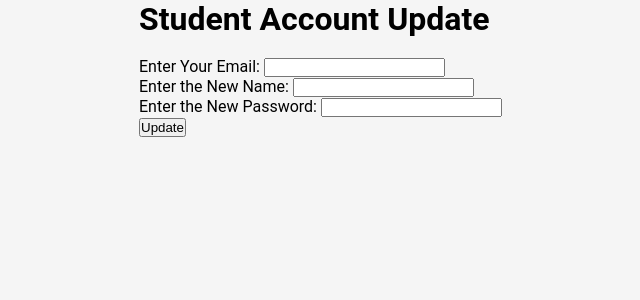
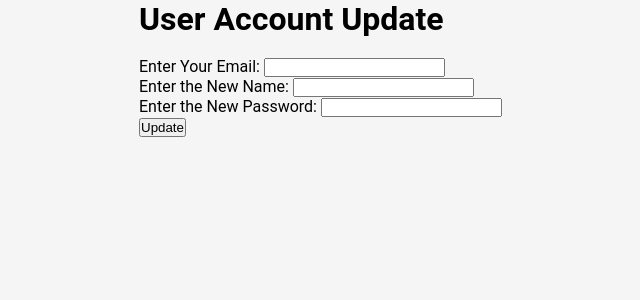
Before and after one commit to Vikram-M-hub/Resale-good, a FastAPI app: page /update/admin in a window 1280 px wide. Shown: the top 300 px of the page, without its empty margins (261-901 px from the left). Run offline with FastAPI, Linux system fonts and the light colour scheme.

Commit message:
updated models

```diff
--- a/app.py
+++ b/app.py
@@ -32,147 +32,147 @@ async def home(request: Request):
     return templates.TemplateResponse("base.html", {"request": request, "result": result})
 
 #########################################
-#  CRUD Operations in MongoDB for Students Collection    #
+#  CRUD Operations in MongoDB for users Collection    #
 #########################################
 
-# add new student
+# add new user
 '''
-    http://127.0.0.1:8000/student/signup
+    http://127.0.0.1:8000/user/signup
 '''
 
 
-@app.get("/student/signup", response_description="Add new student", response_class=HTMLResponse)
-async def create_student(request: Request):
-    return templates.TemplateResponse("student_signup.html", {"request": request, "result": None})
+@app.get("/user/signup", response_description="Add new user", response_class=HTMLResponse)
+async def create_user(request: Request):
+    return templates.TemplateResponse("user_signup.html", {"request": request, "result": None})
 
 '''
-    http://127.0.0.1:8000/db/students/add
+    http://127.0.0.1:8000/db/users/add
 '''
 
 
-@app.post("/db/students/add", response_description="Add new student", response_class=HTMLResponse)
-async def create_student(request: Request, name: str = Form(...), email: EmailStr = Form(...), password: str = Form(...)):
+@app.post("/db/users/add", response_description="Add new user", response_class=HTMLResponse)
+async def create_user(request: Request, name: str = Form(...), email: EmailStr = Form(...), password: str = Form(...)):
     # r_json = await request.json()
     try:
-        student = await db["students"].find_one({"email": email})
-        if student:
+        user = await db["users"].find_one({"email": email})
+        if user:
             raise HTTPException(
                 status_code=404, detail=f"Email Already Exists")
         hashed_password = get_password_hash(password)
-        student = {
+        user = {
             'name': name,
             'email': email,
             'hashed_password': hashed_password
         }
-        new_student = await db["students"].insert_one(student)
-        created_student = await db["students"].find_one({"_id": new_student.inserted_id})
+        new_user = await db["users"].insert_one(user)
+        created_user = await db["users"].find_one({"_id": new_user.inserted_id})
         result = {
-            # 'id': created_student['_id'],
-            'name': created_student['name'],
-            'email': created_student['email'],
-            'message': "Student created successfully"
+            # 'id': created_user['_id'],
+            'name': created_user['name'],
+            'email': created_user['email'],
+            'message': "user created successfully"
         }
         return templates.TemplateResponse("base.html", {"request": request, "result": result})
 
     except Exception as e:
         return templates.TemplateResponse("base.html", {"request": request, "result": e})
 
-# Get all students
+# Get all users
 '''
-    http://127.0.0.1:8000/get/students/all
+    http://127.0.0.1:8000/get/users/all
 '''
 
 
-@app.get("/get/students/all", response_description="List all students",  response_class=HTMLResponse)
-async def list_students(request: Request):
-    students = await db["students"].find().to_list(1000)
+@app.get("/get/users/all", response_description="List all users",  response_class=HTMLResponse)
+async def list_users(request: Request):
+    users = await db["users"].find().to_list(1000)
     result = {
-        'students ': students,
-        'message': "List of all students get successfully"
+        'users ': users,
+        'message': "List of all users get successfully"
     }
     return templates.TemplateResponse("base.html", {"request": request, "result": result})
 
-# Get one Student
+# Get one user
 '''
-    http://127.0.0.1:8000/get/student/{email}
+    http://127.0.0.1:8000/get/user/{email}
 '''
 
 
-@app.get("/get/student/{email}", response_description="Get a single student", response_class=HTMLResponse)
-async def show_student(request: Request, email: EmailStr):
-    if (student := await db["students"].find_one({"email": email})) is not None:
+@app.get("/get/user/{email}", response_description="Get a single user", response_class=HTMLResponse)
+async def show_user(request: Request, email: EmailStr):
+    if (user := await db["users"].find_one({"email": email})) is not None:
         result = {
-            # 'id': created_student['_id'],
-            'name': student['name'],
-            'email': student['email'],
-            'message': "Student info obtained successfully"
+            # 'id': created_user['_id'],
+            'name': user['name'],
+            'email': user['email'],
+            'message': "user info obtained successfully"
         }
         return templates.TemplateResponse("base.html", {"request": request, "result": result})
 
-    raise HTTPException(status_code=404, detail=f"Student not found")
+    raise HTTPException(status_code=404, detail=f"user not found")
 
-# Update Student
+# Update user
 '''
-    http://127.0.0.1:8000/update/student
+    http://127.0.0.1:8000/update/user
 '''
 
 
-@app.get("/update/student", response_description="Update a student", response_class=HTMLResponse)
-async def update_student(request: Request):
-    return templates.TemplateResponse("student_update.html", {"request": request, "result": None})
+@app.get("/update/user", response_description="Update a user", response_class=HTMLResponse)
+async def update_user(request: Request):
+    return templates.TemplateResponse("user_update.html", {"request": request, "result": None})
 
 '''
-    http://127.0.0.1:8000/db/students/update
+    http://127.0.0.1:8000/db/users/update
 '''
 
 
-@app.post("/db/students/update", response_description="Update a student", response_class=HTMLResponse)
-async def update_student(request: Request, name: str = Form(...), email: EmailStr = Form(...), password: str = Form(...)):
+@app.post("/db/users/update", response_description="Update a user", response_class=HTMLResponse)
+async def update_user(request: Request, name: str = Form(...), email: EmailStr = Form(...), password: str = Form(...)):
     try:
         if email == None:
-            raise HTTPException(status_code=404, detail=f"Student not found")
+            raise HTTPException(status_code=404, detail=f"user not found")
 
-        student = await db["students"].find_one({"email": email})
+        user = await db["users"].find_one({"email": email})
         if name == None:
-            name = student['name']
+            name = user['name']
         if password == None:
-            hashed_password = student['hashed_password']
+            hashed_password = user['hashed_password']
         else:
             hashed_password = get_password_hash(password)
-        updated_student = {
+        updated_user = {
             "$set": {
                 'name': name,
                 'email': email,
                 'password': hashed_password
             }
         }
-        filt = {"_id": student['_id']}
-        await db["students"].update_one(filt, updated_student)
+        filt = {"_id": user['_id']}
+        await db["users"].update_one(filt, updated_user)
         result = {
-            # 'id': created_student['_id'],
-            'name': updated_student["$set"]['name'],
-            'email': updated_student["$set"]['email'],
-            'message': "Student updated successfully"
+            # 'id': created_user['_id'],
+            'name': updated_user["$set"]['name'],
+            'email': updated_user["$set"]['email'],
+            'message': "user updated successfully"
         }
         return templates.TemplateResponse("base.html", {"request": request, "result": result})
 
     except Exception as e:
         return templates.TemplateResponse("base.html", {"request": request, "result": e})
 
-# Delete Student
+# Delete user
 '''
-    http://127.0.0.1:8000/delete/student/{email}
+    http://127.0.0.1:8000/delete/user/{email}
 '''
 
 
-@app.delete("/delete/student/{email}", response_description="Delete a student")
-async def delete_student(email: EmailStr):
-    delete_result = await db["students"].delete_one({"email": email})
+@app.delete("/delete/user/{email}", response_description="Delete a user")
+async def delete_user(email: EmailStr):
+    delete_result = await db["users"].delete_one({"email": email})
 
     if delete_result.deleted_count == 1:
         return Response(status_code=status.HTTP_204_NO_CONTENT)
 
-    raise HTTPException(status_code=404, detail=f"Student not found")
+    raise HTTPException(status_code=404, detail=f"user not found")
 
 #########################################
 #  CRUD Operations in MongoDB for Admin Collection         #
@@ -392,8 +392,8 @@ async def list_product_posts(request: Request):
 '''
 
 
-@app.get("/get/product-post/{seller_email}", response_description="Get all product_post of a student", response_class=HTMLResponse)
-async def show_product_post_by_student(request: Request, seller_email: EmailStr):
+@app.get("/get/product-post/{seller_email}", response_description="Get all product_post of a user", response_class=HTMLResponse)
+async def show_product_post_by_user(request: Request, seller_email: EmailStr):
     if (product_posts := await db["product_posts"].find_one({"seller_email": seller_email})) is not None:
         product_post_list = []
         for product_post in product_posts:
--- a/models.py
+++ b/models.py
@@ -18,7 +18,7 @@ class PyObjectId(ObjectId):
         field_schema.update(type="string")
 
 
-class StudentModel(BaseModel):
+class UserModel(BaseModel):
     id: PyObjectId = Field(default_factory=PyObjectId, alias="_id")
     name: str = Field(...)
     email: EmailStr = Field(...)
--- a/templates/admin_update.html
+++ b/templates/admin_update.html
@@ -9,7 +9,7 @@
 </head>
 <body>
     <main>
-        <h1>Student Account Update</h1>
+        <h1>User Account Update</h1>
         <br>
             <form method="POST" action="/db/admins/update" enctype="multipart/form-data">
                 <label for="email">Enter Your Email:</label>
--- a/templates/student_signup.html
+++ b/templates/student_signup.html
@@ -9,9 +9,9 @@
 </head>
 <body>
     <main>
-        <h1>Student Signup</h1>
+        <h1>User Signup</h1>
         <br>
-            <form method="POST" action="/db/students/add" enctype="multipart/form-data">
+            <form method="POST" action="/db/users/add" enctype="multipart/form-data">
                 <label for="name">Name:</label>
                 <input type="text" name="name" id="name">
                 <br>
--- a/templates/student_update.html
+++ b/templates/student_update.html
@@ -9,9 +9,9 @@
 </head>
 <body>
     <main>
-        <h1>Student Account Update</h1>
+        <h1>User Account Update</h1>
         <br>
-            <form method="POST" action="/db/students/update" enctype="multipart/form-data">
+            <form method="POST" action="/db/users/update" enctype="multipart/form-data">
                 <label for="email">Enter Your Email:</label>
                 <input type="email" name="email" id="email">
                 <br>
```
